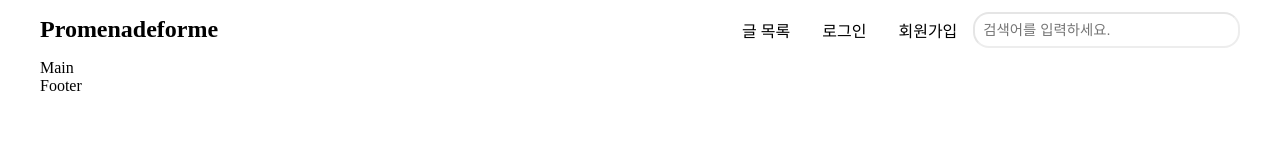
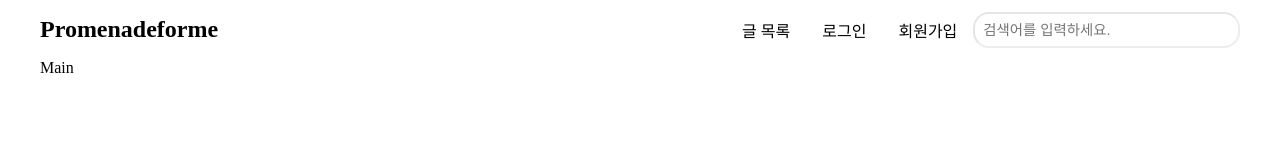
Before and after one commit to gh-56/promenadeforme_blog, a React (Vite) app in the folder frontend/: page / in a window 1280 px wide. Shown: the top 167 px of the page. Built offline with nearby package versions, Linux system fonts and the light colour scheme; no server answers.

Commit message:
feat: Footer 임시 주석처리

```diff
--- a/frontend/src/layouts/Container/index.tsx
+++ b/frontend/src/layouts/Container/index.tsx
@@ -1,4 +1,4 @@
-import Footer from '../Footer';
+// import Footer from '../Footer';
 import Header from '../Header';
 import { Outlet } from 'react-router-dom';
 
@@ -7,7 +7,7 @@ const Container = () => {
     <>
       <Header />
       <Outlet />
-      <Footer />
+      {/* <Footer /> */}
     </>
   );
 };
```
